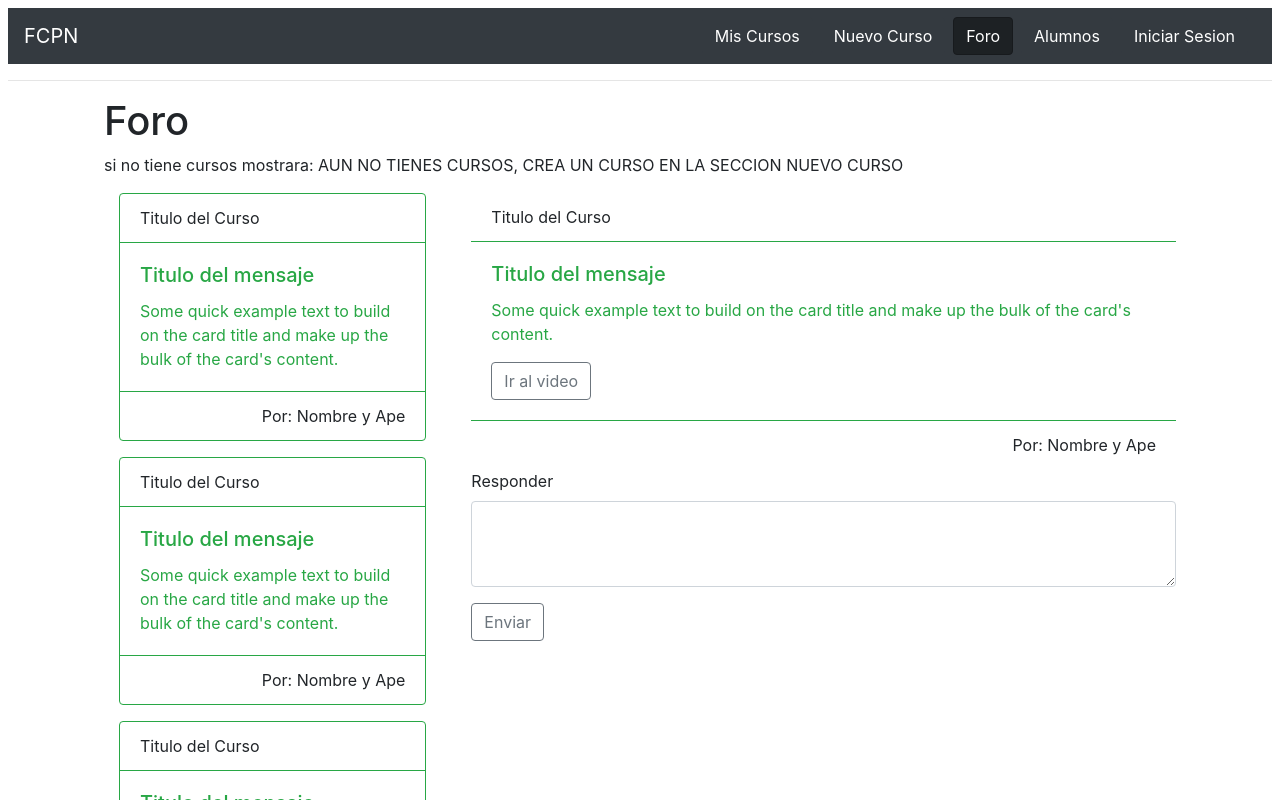
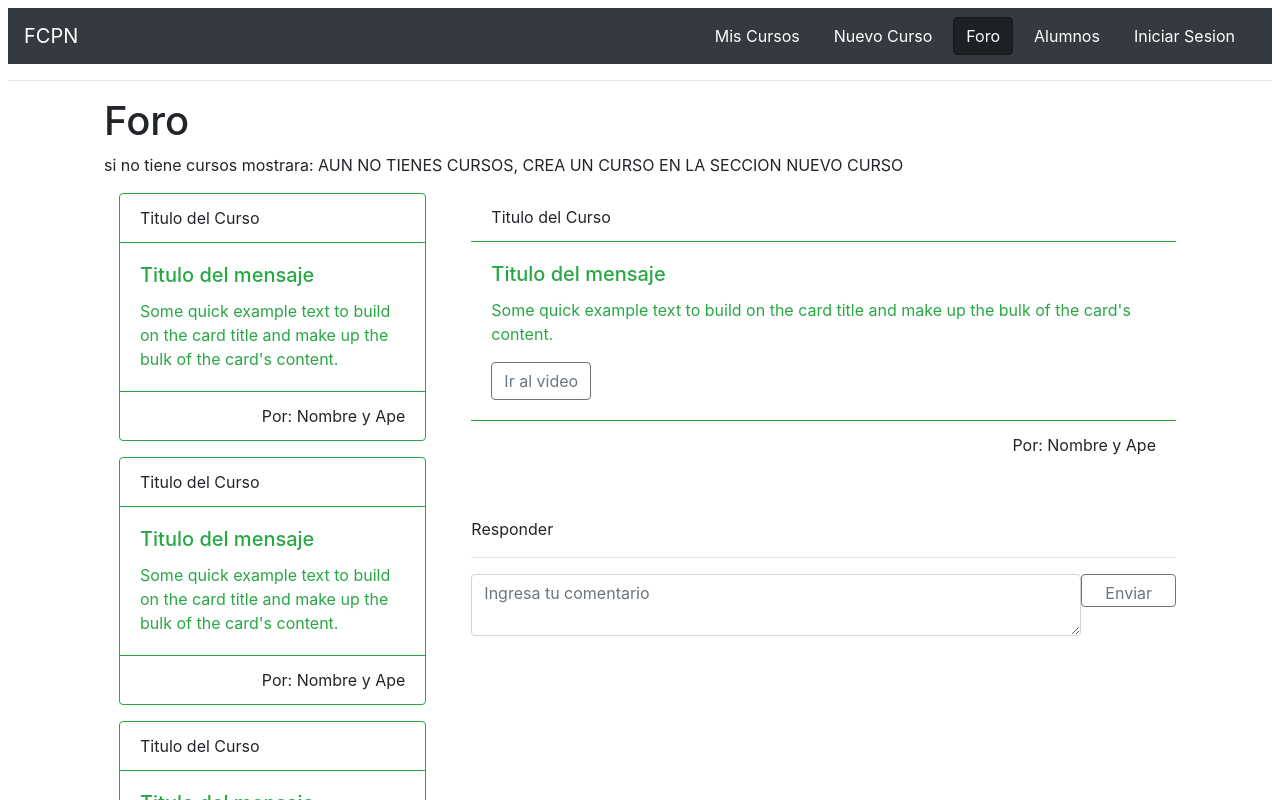
Before and after one commit to Marisabel-Condori/UF-CPN, a React (Create React App) app: page /Foro in a window 1280 px wide. Shown: the top 800 px of the page. Built offline with nearby package versions, Linux system fonts and the light colour scheme; the HTML template or start-up script is replaced by a standard one.

Commit message:
cuadro comentario

```diff
--- a/src/components/customs/CajaComentario.jsx
+++ b/src/components/customs/CajaComentario.jsx
@@ -1,14 +1,37 @@
 import React from 'react'
+import { useState } from 'react'
 
 const CajaComentario = () => {
+
+  const [comentario, setComentario] = useState('')
+  const [error, setError] = useState(null)
+
+  const procesarComentario = async (e) => {
+    e.preventDefault()
+    if (!comentario.trim()) {
+      console.log('comentario vacio')
+      setError('comentario vacio')
+      return
+    }
+    setError(null)
+    console.log('pasando validaciones')
+    // ENVIAR BD (id) usuario que hace comentario, comentario, (id) titulo curso, (id) seccion, (id)link video
+    // youtube clone 14 => 9:10
+    //****************** POST ********************* */
+    setComentario('')
+  }
   return (
-    <div>
-      <form>
-        <div className="form-group">
-          <label>Responder</label>
-          <textarea className="form-control" rows="3"></textarea>
-        </div>
-        <button type="submit" className="btn btn-outline-secondary">Enviar</button>
+    <div className='my-5'>
+      <p>Responder</p>
+      <hr />
+      <form className="form-group" style={{ display: 'flex' }} onSubmit={procesarComentario} >
+        {
+          error && (
+            <div className="alert alet-danger">{error}</div>
+          )
+        }
+        <textarea className="form-control" onChange={e => setComentario(e.target.value)} placeholder='Ingresa tu comentario' style={{ width: '100%' }}></textarea>
+        <button type="button" className="btn btn-outline-secondary" style={{ width: '15%', height: '33px' }}>Enviar</button>
       </form>
     </div>
   )
--- a/src/components/customs/CursoInstructorCompleto.jsx
+++ b/src/components/customs/CursoInstructorCompleto.jsx
@@ -10,12 +10,13 @@ import axios from 'axios'
 
 import { useLocation } from 'react-router-dom'
 import VideoPlayer from '../video/VideoPlayer';
-import { Button } from 'bootstrap';
+import CajaComentario from './CajaComentario';
 
 const CursoInstructorCompleto = () => {
 
   const [seccionesdelCurso, setSeccionesdelCurso] = useState([])
   const [videosdelaSeccion, setvideosdelaSeccion] = useState([])
+  const [videoLink, setVideoLink] = useState('')
 
   const location = useLocation()
   // console.log(location, "useLocation hoook");
@@ -69,20 +70,16 @@ const CursoInstructorCompleto = () => {
     // console.log(obtVideos.data)
     return await obtVideos.data
   }
-  const muestra = () => {
-    console.log(' BOTON +++ videos de la seccion.......------');
-    console.log(videosdelaSeccion);
-  }
 
   return (
     <div className='container'>
       <div className='row'>
         <div className="col-md-8">
-          <button onClick={() => muestra()}>muestra lista videos</button>
-          <h3>VISTA PREVIA CURSOOOOO: {dataCurso.idcurso} titulooo: {dataCurso.titulo_curso} ---</h3>
-          <VideoPlayer />
+          {/* <h3>VISTA PREVIA CURSOOOOO: {dataCurso.idcurso} titulooo: {dataCurso.titulo_curso} ---</h3> */}
+          <VideoPlayer urlVideo={videoLink} />
+          <CajaComentario/>
         </div>
-        {/* /-------------------------------------- */}
+        {/* /---------------------------------------------------------- */}
 
         <div className="col-md-4">
           {
@@ -98,7 +95,7 @@ const CursoInstructorCompleto = () => {
                       videosdelaSeccion.map(vid => (
                         item.idseccion === vid.idseccion &&
                         <li className="list-group-item py-0" key={vid.idvideo}>
-                          <button className='btn btn-link btn-sm ' >{vid.titulo}  ...  {vid.idseccion}</button>
+                          <button className='btn btn-link btn-sm ' onClick={() => setVideoLink(vid.urlvideo)}>{vid.titulo}  ...  {vid.idseccion}</button>
                         </li>
                       ))
                     }
@@ -107,21 +104,10 @@ const CursoInstructorCompleto = () => {
 
               </Accordion>
             ))
+          }
+        </div>
+      </div>
 
-          }
-
-          {/* <Accordion>
-            <AccordionSummary expandIcon={<ExpandMore />}>
-              Accordion 2
-            </AccordionSummary>
-            <AccordionDetails>
-              Lorem ipsum dolor sit amet, consectetur adipiscing elit. Suspendisse malesuada lacus ex,
-              sit amet blandit leo lobortis eget.
-            </AccordionDetails>
-          </Accordion> */}
-        </div>
-
-      </div>
     </div>
   )
 }
--- a/src/components/video/VideoPlayer.jsx
+++ b/src/components/video/VideoPlayer.jsx
@@ -1,13 +1,11 @@
 import React from 'react'
 import ReactPlayer from 'react-player'
 
-const VideoPlayer = (urlVid) => {
+const VideoPlayer = ({urlVideo}) => {
   return (
     <div>
-
-        {/* <ReactPlayer url="https://firebasestorage.googleapis.com/v0/b/storage-proyect-b295a.appspot.com/o/files%2Fprueba2.mp4?alt=media&token=35122821-03f5-49e2-8800-1e8fe10de8c0" controls={true}/>  */}
-        <ReactPlayer url="https://firebasestorage.googleapis.com/v0/b/storage-proyect-b295a.appspot.com/o/files%2Fprueba.mp4?alt=media&token=f0ac1f70-2ea6-4ccf-a8dc-ce29c5b4efa3" controls={true}/>
-        {/* <ReactPlayer url="urlVid" controls={true}/>  */}
+        {/* <ReactPlayer url="https://firebasestorage.googleapis.com/v0/b/storage-proyect-b295a.appspot.com/o/files%2Fprueba.mp4?alt=media&token=f0ac1f70-2ea6-4ccf-a8dc-ce29c5b4efa3" controls={true}/>  */}
+        <ReactPlayer url={urlVideo?urlVideo:'https://youtu.be/Qgxi--JZnW8'} controls={true}/>
     </div>
   )
 }
```
